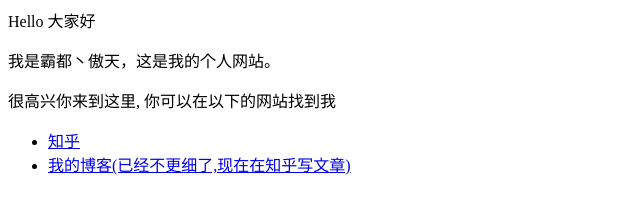
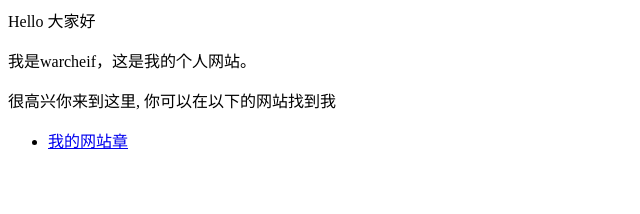
Before and after one commit to warcheif/warcheif.github.io, a plain HTML site: page index.html in a window 1280 px wide. Shown: the whole page, without its empty margins (0-640 px from the left). Drawn offline with Linux system fonts and the light colour scheme.

Commit message:
Update index.html

```diff
--- a/index.html
+++ b/index.html
@@ -1,8 +1,7 @@
 <p>Hello 大家好</p>
-<p>我是霸都丶傲天，这是我的个人网站。 </p>
+<p>我是warcheif，这是我的个人网站。 </p>
 <p>很高兴你来到这里, 你可以在以下的网站找到我</p>
 
 <ul>
-  <li> <a href="https://www.zhihu.com/people/AJLoveChina">知乎</a> </li>
-  <li> <a href="http://hejie.nigeerhuo.com">我的博客(已经不更细了,现在在知乎写文章)</a> </li>
+  <li> <a href="http://warcheif888.great-site.net/cover.png">我的网站章</a> </li>
 </ul>
```
